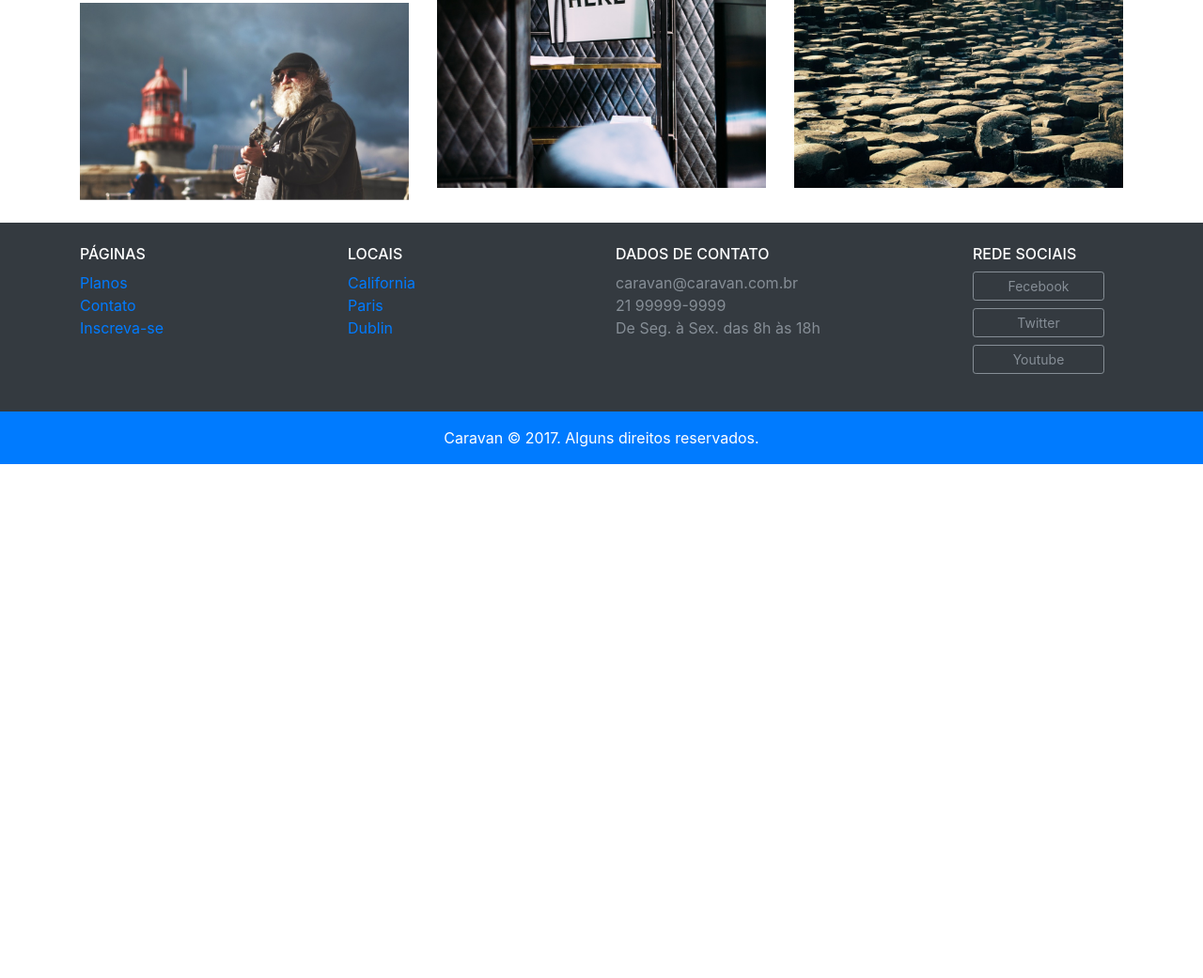
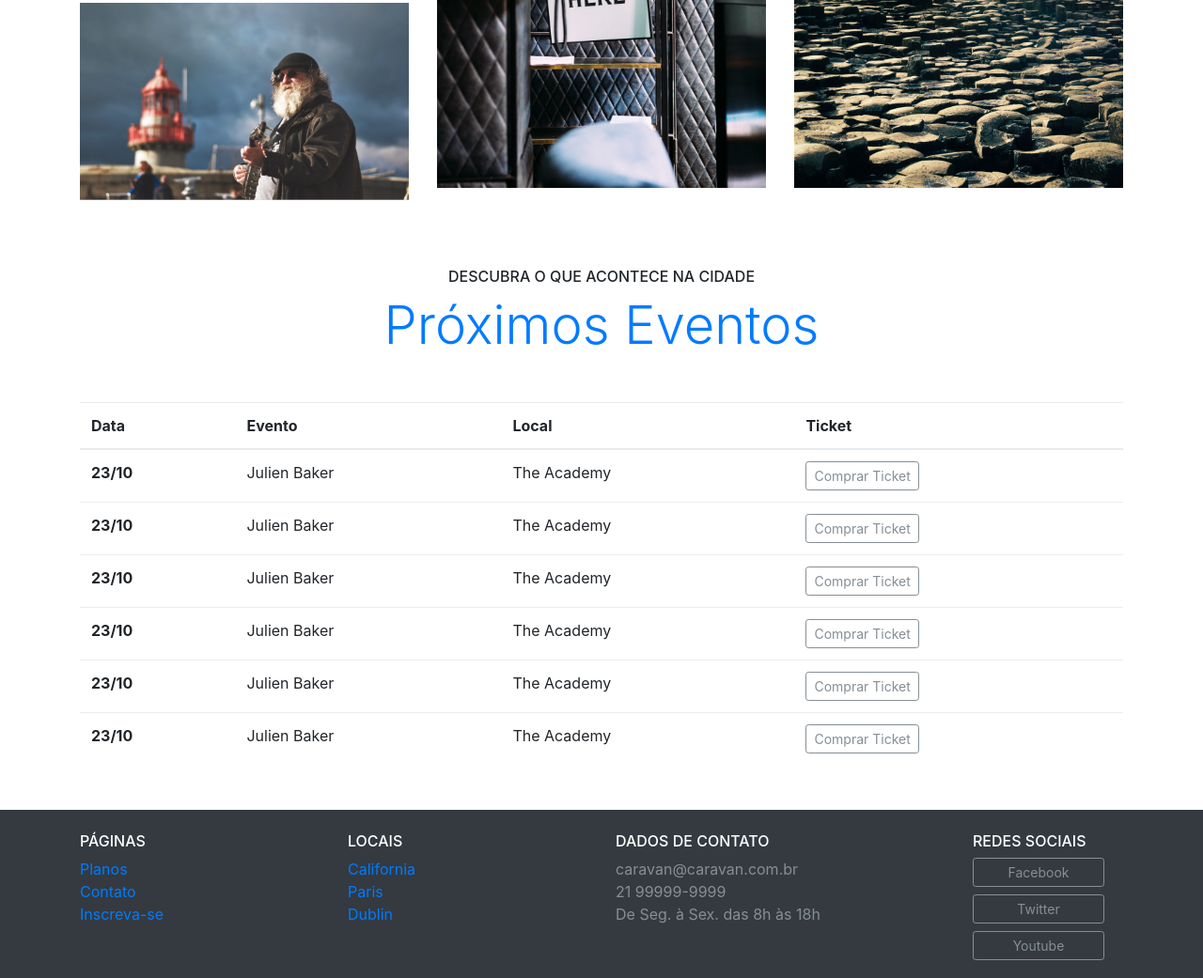
Before and after one commit to gideonalves/caravan, a plain HTML site: page local.html in a window 1280 px wide. Shown: the part 730-1771 px from the top of the page at 94% size. Before the commit the page ends 1224 px from the top, so only its background shows below. Drawn offline with Linux system fonts and the light colour scheme.

Commit message:
add tabela na pagina logal

```diff
--- a/local.html
+++ b/local.html
@@ -11,11 +11,6 @@
 
   </head>
   <body>
-
-    <!-- Button trigger modal -->
-<!-- <button type="button" class="btn btn-primary" data-bs-toggle="modal" data-bs-target="#exampleModal">
-  Launch demo modal
-</button> -->
 
 <!--  Modal   -->
     <div class="modal fade" id="modalLogin" tabindex="-1" role="dialog" aria-labelledby="modalLoginTitulo" aria-hidden="true">
@@ -45,7 +40,8 @@
       </div>
     </div>
 <!-- Fecha Modal  -->
-    <nav class="navbar navbar-expand-md navbar-light bg-light fixed-top py-3 box-shadow ">
+
+    <nav class="navbar navbar-expand-md navbar-light bg-light fixed-top py-3 box-shadow">
       <a href="index.html" class="navbar-brand">
         <img src="img/caravan.svg" alt="Caravan">
       </a>
@@ -78,38 +74,86 @@
           </li>
         </ul>
       </div>
-
     </nav>
-
-
 
     <section class="container">
       <div class="text-center my-5">
         <span class="h6 d-block">O MELHOR DESTINO DA SUA VIAGEM</span>
         <h1 class="display-4 text-primary">Descubra Dublin</h1>
       </div>
-
       <div class="row">
         <div class="col-md">
-              <img class="img-fluid mb-4" src="img/local/foto-1.jpg" alt="foto-1">
-              <img class="img-fluid mb-4" src="img/local/foto-2.jpg" alt="foto-2">
-              <img class="img-fluid mb-4" src="img/local/foto-3.jpg" alt="foto-3">
+          <img class="img-fluid mb-4" src="img/local/foto-1.jpg" alt="Foto 1">
+          <img class="img-fluid mb-4" src="img/local/foto-2.jpg" alt="Foto 2">
+          <img class="img-fluid mb-4" src="img/local/foto-3.jpg" alt="Foto 3">
         </div>
-
         <div class="col-md">
-              <img class="img-fluid mb-4" src="img/local/foto-4.jpg" alt="foto-4.jpg">
-              <img class="img-fluid mb-4" src="img/local/foto-5.jpg" alt="foto-5">
+          <img class="img-fluid mb-4" src="img/local/foto-4.jpg" alt="Foto 4">
+          <img class="img-fluid mb-4" src="img/local/foto-5.jpg" alt="Foto 5">
         </div>
-
         <div class="col-md">
-              <img class="img-fluid mb-4" src="img/local/foto-6.jpg" alt="foto-6.jpg">
-              <img class="img-fluid mb-4" src="img/local/foto-7.jpg" alt="foto-7">
+          <img class="img-fluid mb-4" src="img/local/foto-6.jpg" alt="Foto 6">
+          <img class="img-fluid mb-4" src="img/local/foto-7.jpg" alt="Foto 7">
         </div>
       </div>
     </section>
 
+    <section class="container">
+      <div class="text-center my-5">
+        <span class="h6 d-block">DESCUBRA O QUE ACONTECE NA CIDADE</span>
+        <h1 class="display-4 text-primary">Próximos Eventos</h1>
+      </div>
+      <table class="table table-hover table-responsive-md">
+        <thead>
+          <tr>
+            <th scope="col">Data</th>
+            <th scope="col">Evento</th>
+            <th scope="col">Local</th>
+            <th scope="col">Ticket</th>
+          </tr>
+        </thead>
+        <tbody>
+          <tr>
+            <th scope="row">23/10</th>
+            <td>Julien Baker</td>
+            <td>The Academy</td>
+            <td><a href="#" class="btn btn-outline-secondary btn-sm">Comprar Ticket</a></td>
+          </tr>
+          <tr>
+            <th scope="row">23/10</th>
+            <td>Julien Baker</td>
+            <td>The Academy</td>
+            <td><a href="#" class="btn btn-outline-secondary btn-sm">Comprar Ticket</a></td>
+          </tr>
+          <tr>
+            <th scope="row">23/10</th>
+            <td>Julien Baker</td>
+            <td>The Academy</td>
+            <td><a href="#" class="btn btn-outline-secondary btn-sm">Comprar Ticket</a></td>
+          </tr>
+          <tr>
+            <th scope="row">23/10</th>
+            <td>Julien Baker</td>
+            <td>The Academy</td>
+            <td><a href="#" class="btn btn-outline-secondary btn-sm">Comprar Ticket</a></td>
+          </tr>
+          <tr>
+            <th scope="row">23/10</th>
+            <td>Julien Baker</td>
+            <td>The Academy</td>
+            <td><a href="#" class="btn btn-outline-secondary btn-sm">Comprar Ticket</a></td>
+          </tr>
+          <tr>
+            <th scope="row">23/10</th>
+            <td>Julien Baker</td>
+            <td>The Academy</td>
+            <td><a href="#" class="btn btn-outline-secondary btn-sm">Comprar Ticket</a></td>
+          </tr>
+        </tbody>
+      </table>
+    </section>
 
-    <footer class="bg-dark text-white">
+    <footer class="bg-dark text-white mt-5">
       <div class="container py-4">
         <div class="row">
           <div class="col-md-3 col-6">
@@ -120,7 +164,6 @@
               <li><a href="inscricao.html">Inscreva-se</a></li>
             </ul>
           </div>
-
           <div class="col-md-3 col-6">
             <h4 class="h6">LOCAIS</h4>
             <ul class="list-unstyled">
@@ -129,7 +172,6 @@
               <li><a href="local.html">Dublin</a></li>
             </ul>
           </div>
-
           <div class="col-md-4">
             <h4 class="h6">DADOS DE CONTATO</h4>
             <ul class="list-unstyled text-secondary">
@@ -138,16 +180,14 @@
               <li>De Seg. à Sex. das 8h às 18h</li>
             </ul>
           </div>
-
           <div class="col-md-2">
-            <h4 class="h6">REDE SOCIAIS</h4>
+            <h4 class="h6">REDES SOCIAIS</h4>
             <ul class="list-unstyled">
-              <li><a class="btn btn-outline-secondary btn-sm btn-block mb-2" href="#" style="max-width: 140px;">Fecebook</a></li>
-              <li><a class="btn btn-outline-secondary btn-sm btn-block mb-2" href="#" style="max-width: 140px;">Twitter</a></li>
-              <li><a class="btn btn-outline-secondary btn-sm btn-block mb-2" href="#" style="max-width: 140px;">Youtube</a></li>
+              <li><a class="btn btn-outline-secondary btn-sm btn-block mb-2" href="#" style="max-width: 140px">Facebook</a></li>
+              <li><a class="btn btn-outline-secondary btn-sm btn-block mb-2" href="#" style="max-width: 140px">Twitter</a></li>
+              <li><a class="btn btn-outline-secondary btn-sm btn-block mb-2" href="#" style="max-width: 140px">Youtube</a></li>
             </ul>
           </div>
-
         </div>
       </div>
       <div class="bg-primary text-center py-3">
```
Lines whose indentation alone changed are shown as unchanged.
